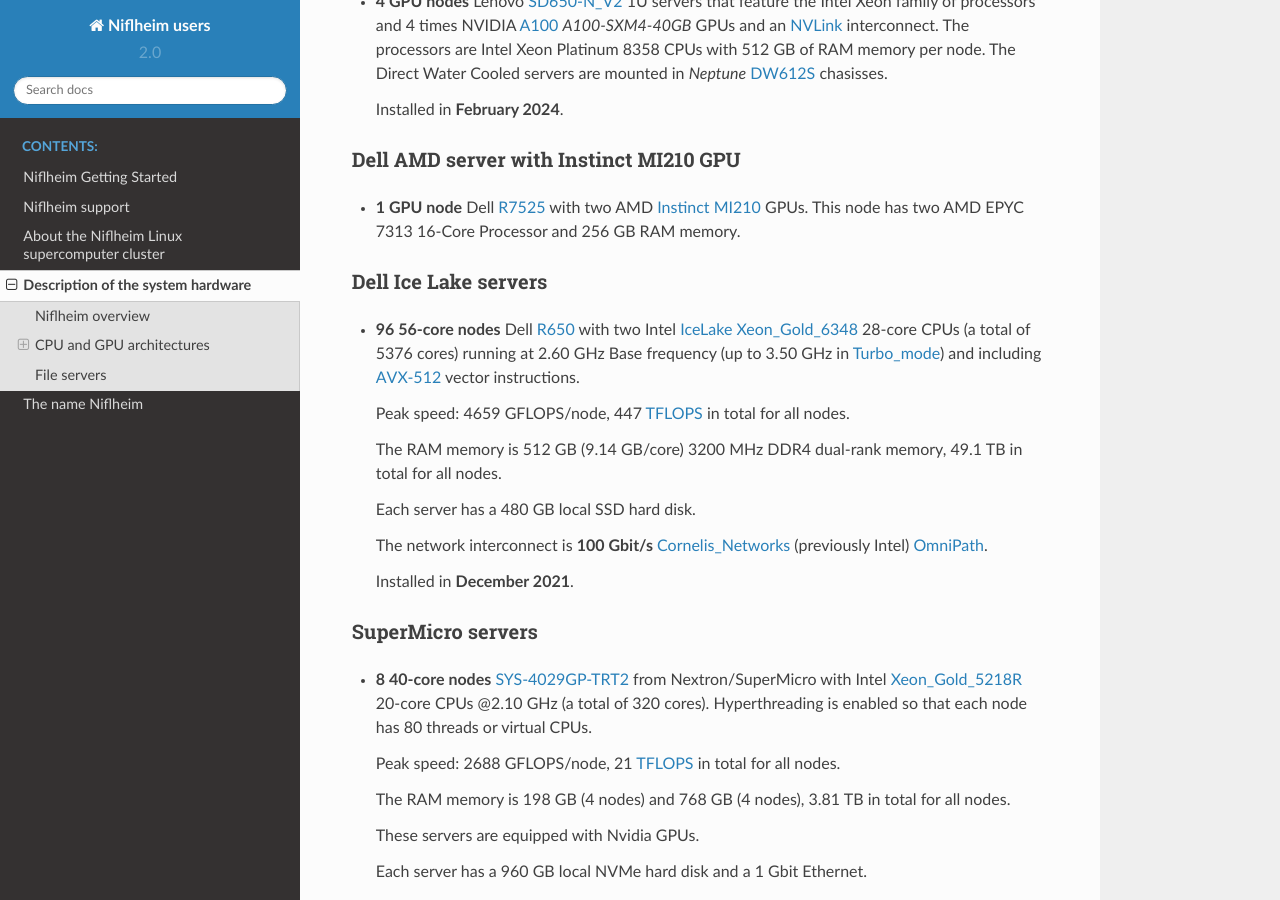
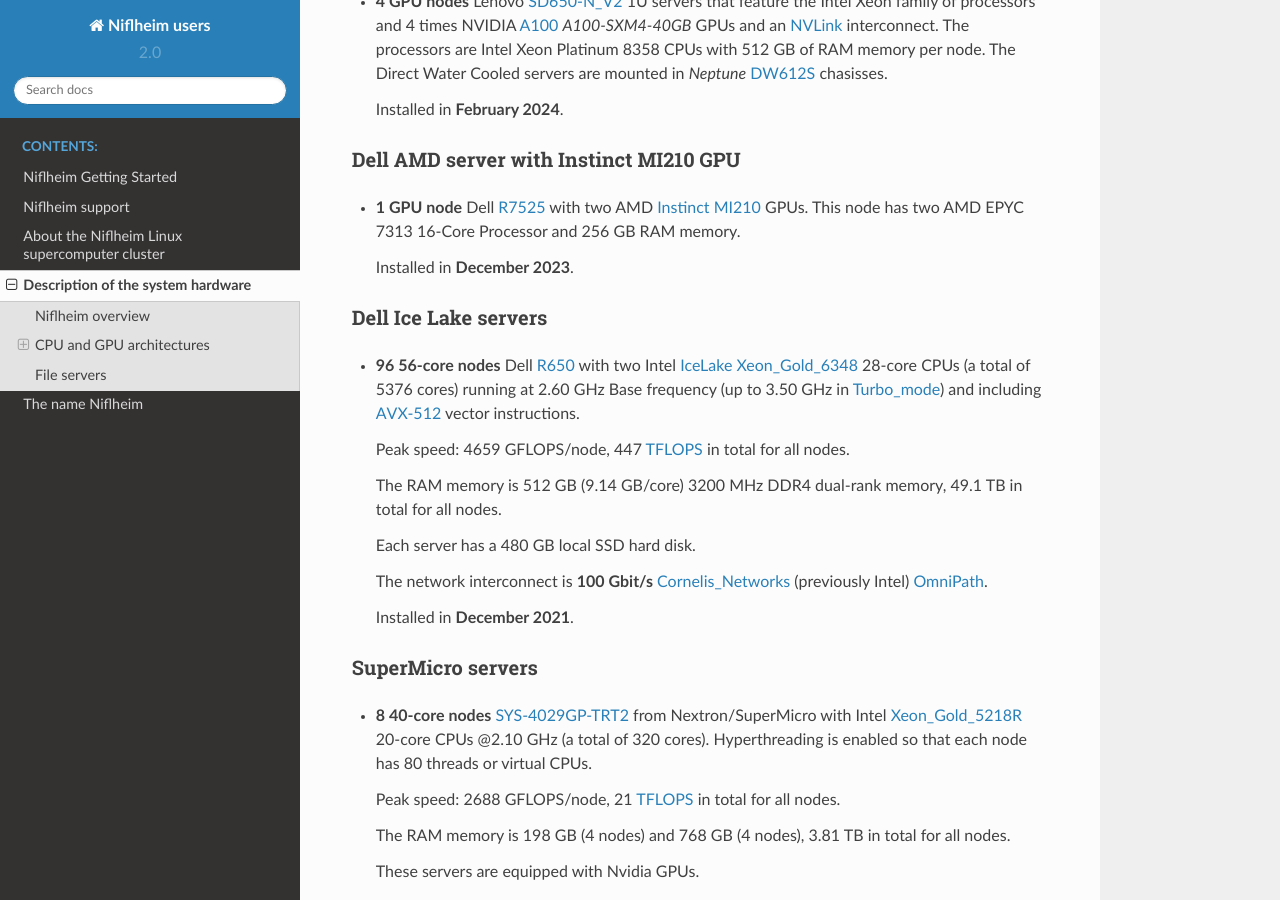
Before and after one commit to OleHolmNielsen/Niflheim_users, a Sphinx documentation site: the page built from docs/Hardware.rst, in a window 1280 px wide and 900 px high, scrolled down 1500 px. Built offline with Sphinx 7.4.7 and the Read the Docs theme 2.0.0, drawn with Linux system fonts in a browser that asks for light colours.

Commit message:
Added R7525 install date

```diff
--- a/docs/Hardware.rst
+++ b/docs/Hardware.rst
@@ -73,6 +73,8 @@
 
 * **1 GPU node** Dell R7525_ with two AMD Instinct_ MI210_ GPUs.
   This node has two AMD EPYC 7313 16-Core Processor and 256 GB RAM memory.
+
+  Installed in **December 2023**.
 
 .. _R7525: https://www.dell.com/en-us/shop/cty/pdp/spd/poweredge-r7525/pe_r7525_tm_vi_vp_sb
 .. _Instinct: https://www.amd.com/en/products/accelerators/instinct.html
```
